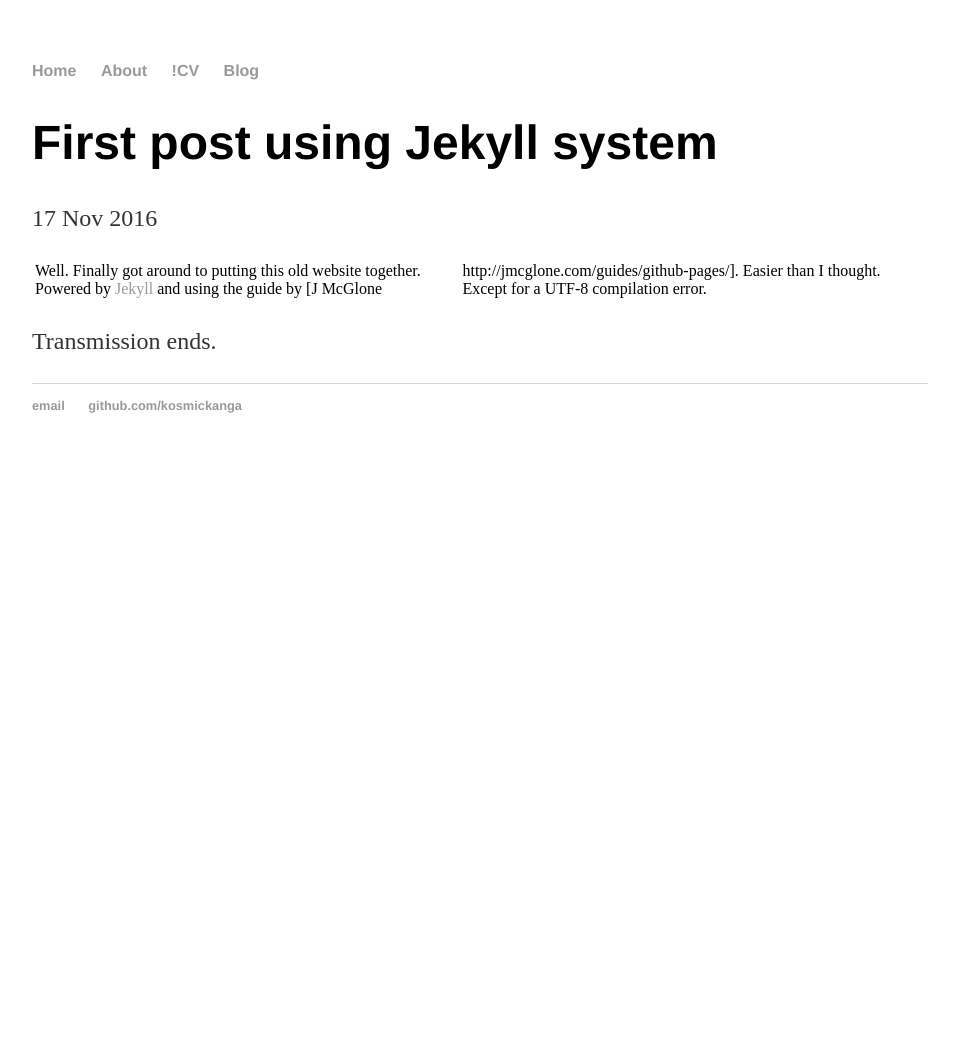
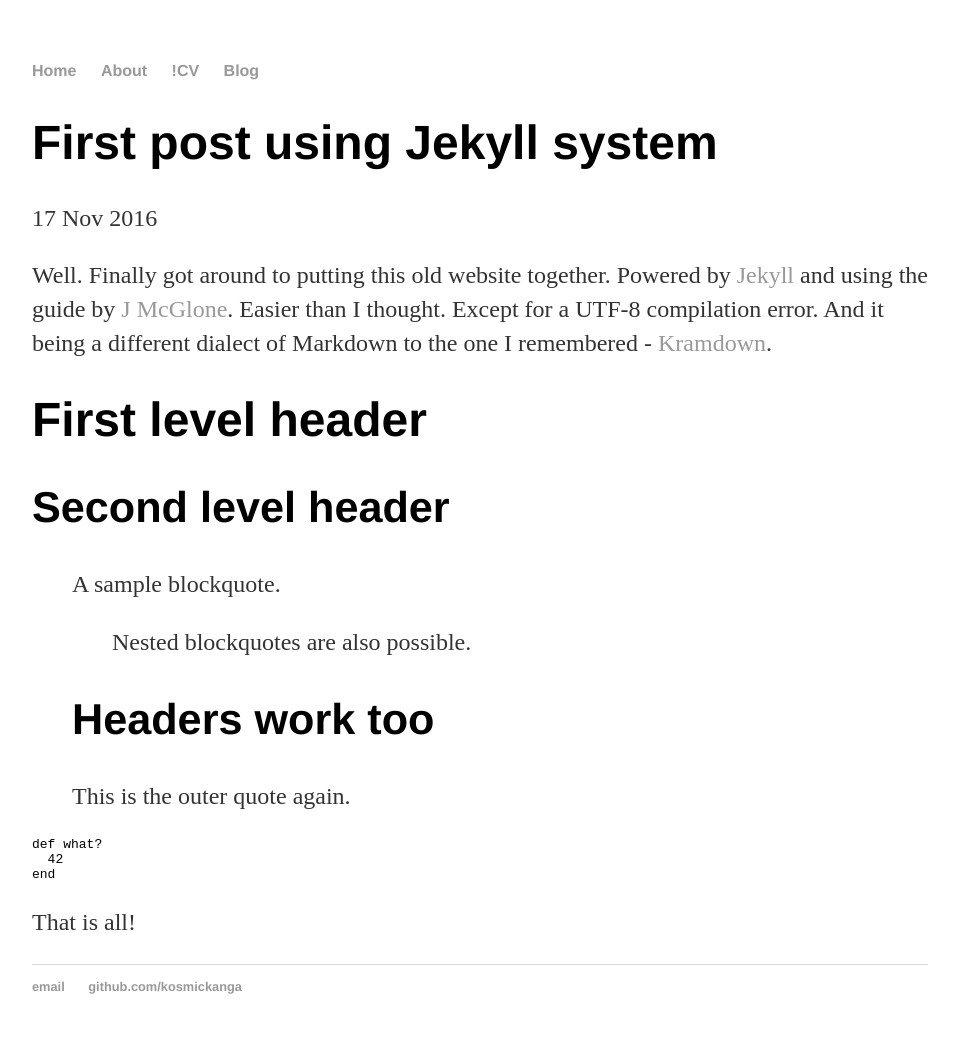
Before and after one commit to kosmickanga/kosmickanga.github.io, a Jekyll site: the page built from _posts/2016-11-17-first-post.md, in a window 1280 px wide. Shown: the whole page, without its empty margins (160-1119 px from the left). Built offline with Jekyll 4.4.1, drawn with Linux system fonts in a browser that asks for light colours; before the commit the page ends 900 px from its top, so only the background shows below that.

Commit message:
markdown tweak

```diff
--- a/_posts/2016-11-17-first-post.md
+++ b/_posts/2016-11-17-first-post.md
@@ -4,7 +4,26 @@ title: "First post using Jekyll system"
 date: 2016-11-17
 ---
 
-Well. Finally got around to putting this old website together. Powered by [Jekyll](http://jekyllrb.com) and using the guide by [J McGlone|http://jmcglone.com/guides/github-pages/]. Easier than I thought. Except for a UTF-8 compilation error.
+Well. Finally got around to putting this old website together. Powered by [Jekyll](http://jekyllrb.com) and using the guide by [J McGlone](http://jmcglone.com/guides/github-pages/). Easier than I thought. Except for a UTF-8 compilation error. And it being a different dialect of Markdown to the one I remembered - [Kramdown](http://kramdown.gettalong.org/quickref.html).
 
+First level header
+==================
 
-Transmission ends.
+Second level header
+-------------------
+
+> A sample blockquote.
+>
+> >Nested blockquotes are
+> >also possible.
+>
+> ## Headers work too
+> This is the outer quote again.
+
+~~~ ruby
+def what?
+  42
+end
+~~~
+
+That is all!
```
